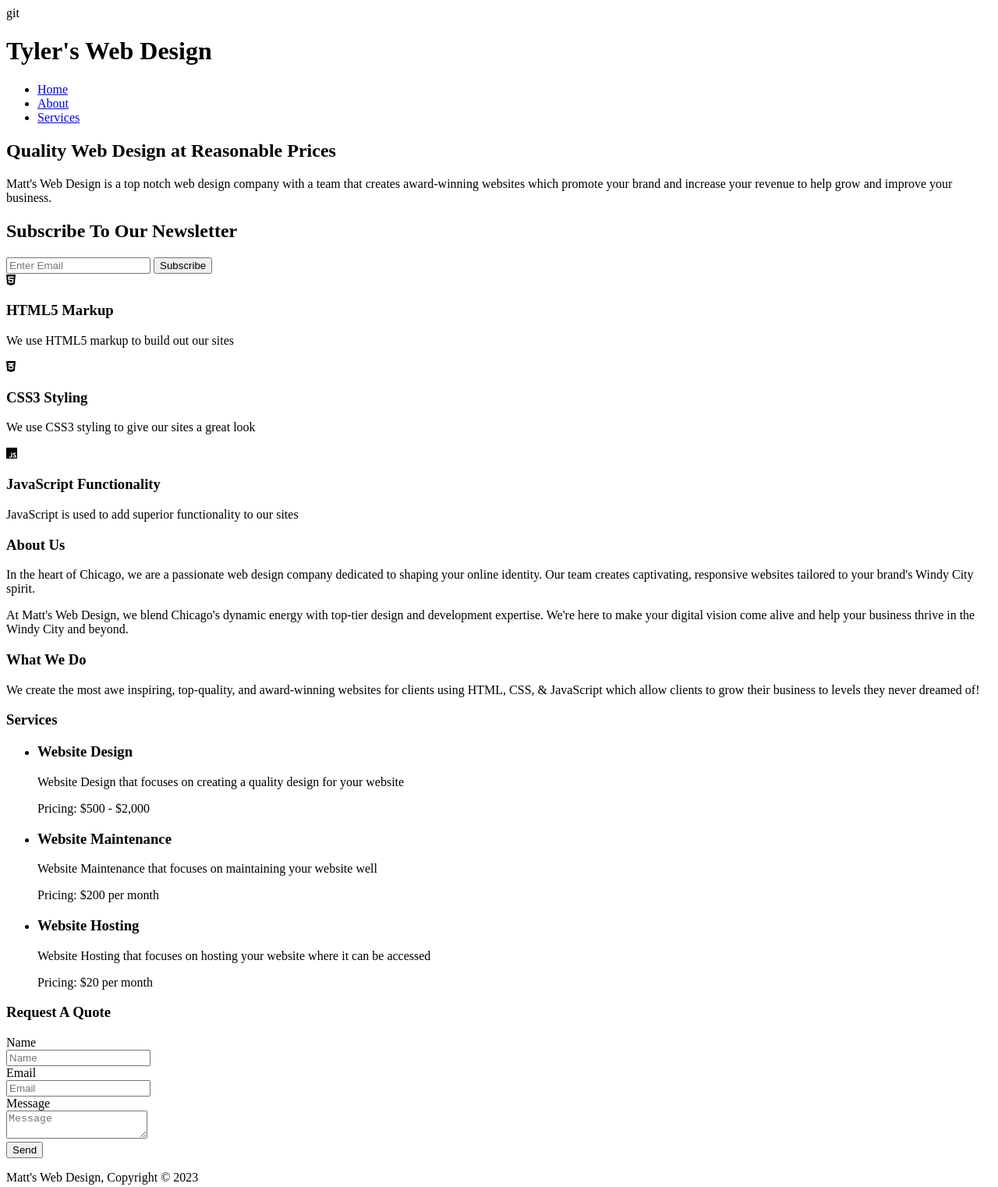
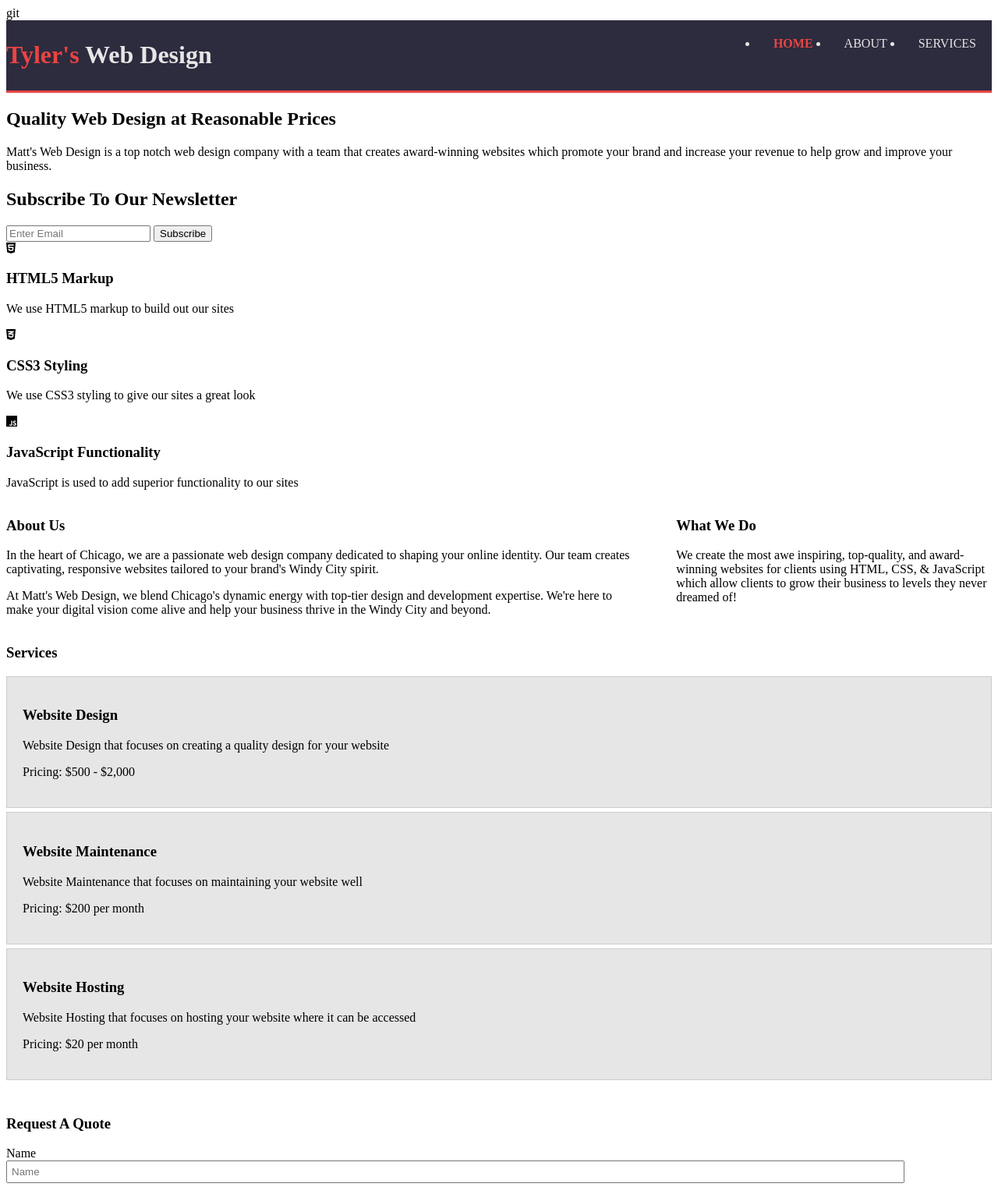
Before and after one commit to Horkus/Full-Webpage, a plain HTML site: page index.html in a window 1280 px wide. Shown: the top 1522 px of the page at 78% size. Drawn offline with Linux system fonts and the light colour scheme.

Commit message:
created styules for services and footer sections

```diff
--- a/style.css
+++ b/style.css
@@ -1,2 +1,68 @@
 
   @import url('https://fonts.googleapis.com/css2?family=Lato:wght@400;700&display=swap');
+
+
+header{
+    background-color: #2d2b3e;
+    color: #e6e6e6;
+    border-bottom: 3px solid #eb4442;
+    padding: 5px 0;
+}
+header .container{
+    display: flex;
+    justify-content: space-between;
+}
+header ul{
+    display: flex;
+     height: 100%;
+}
+header a{
+    padding: 0 20px;
+    color: #e6e6e6;
+    text-decoration: none;
+    text-transform: uppercase;
+}
+#highlight,#current a{
+color: #eb4442;
+font-weight: 700;
+}
+a:not(#current a):hover{
+    color: #ccc;
+    font-weight: 700;
+}
+
+#about .container{
+    display:grid;
+    grid-template-columns: 2fr 1fr;
+    column-gap: 50px;
+}
+
+#services .container{
+    display:grid;
+    grid-template: 2fr 1fr;
+    column-gap: 50px;
+}
+#services ul{
+    padding: 0%;
+}
+#services li{
+    border: 1px solid #ccc;
+    padding: 20px;
+    margin-bottom: 5px;
+    background-color: #e6e6e6;
+}
+#services .sidebar{
+    margin-top: 10px;
+}
+#services input,#services textarea{
+    margin-bottom: 10px;
+    width: 90%;
+    padding: 5px;
+}
+footer{
+    background-color:#2d2b3e;
+    color: #e6e6e6;
+    text-align: center;
+    padding: 20px;
+    margin-top: 20px;
+}
```
